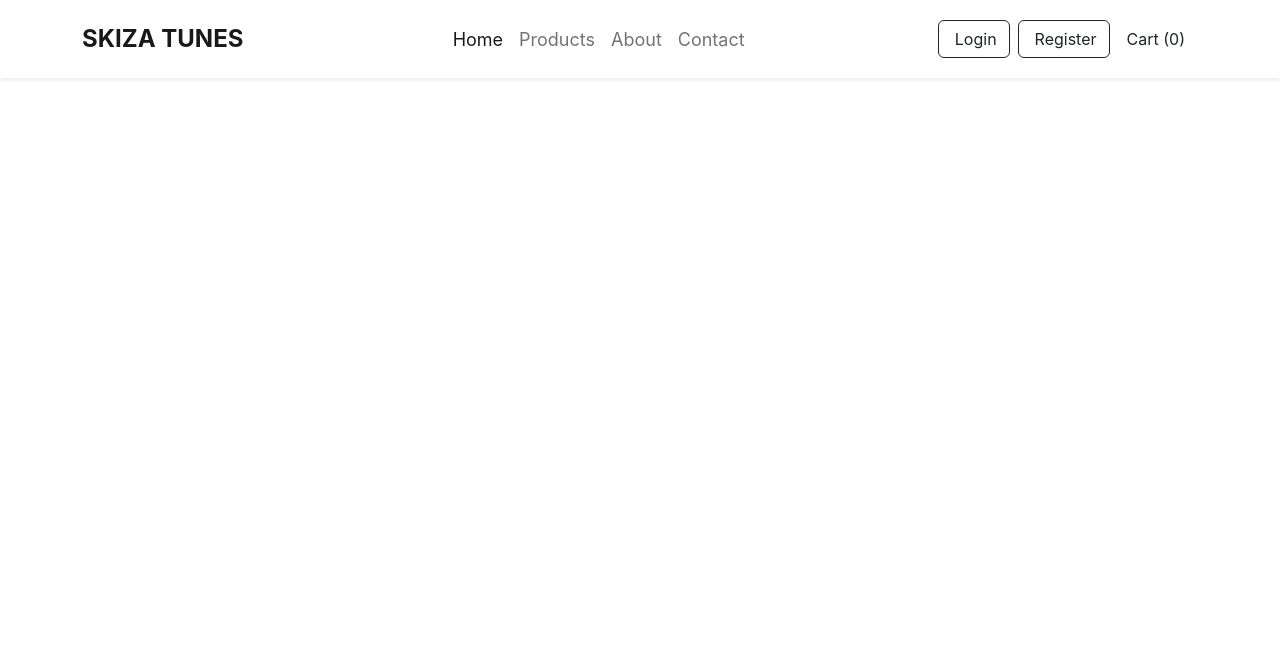
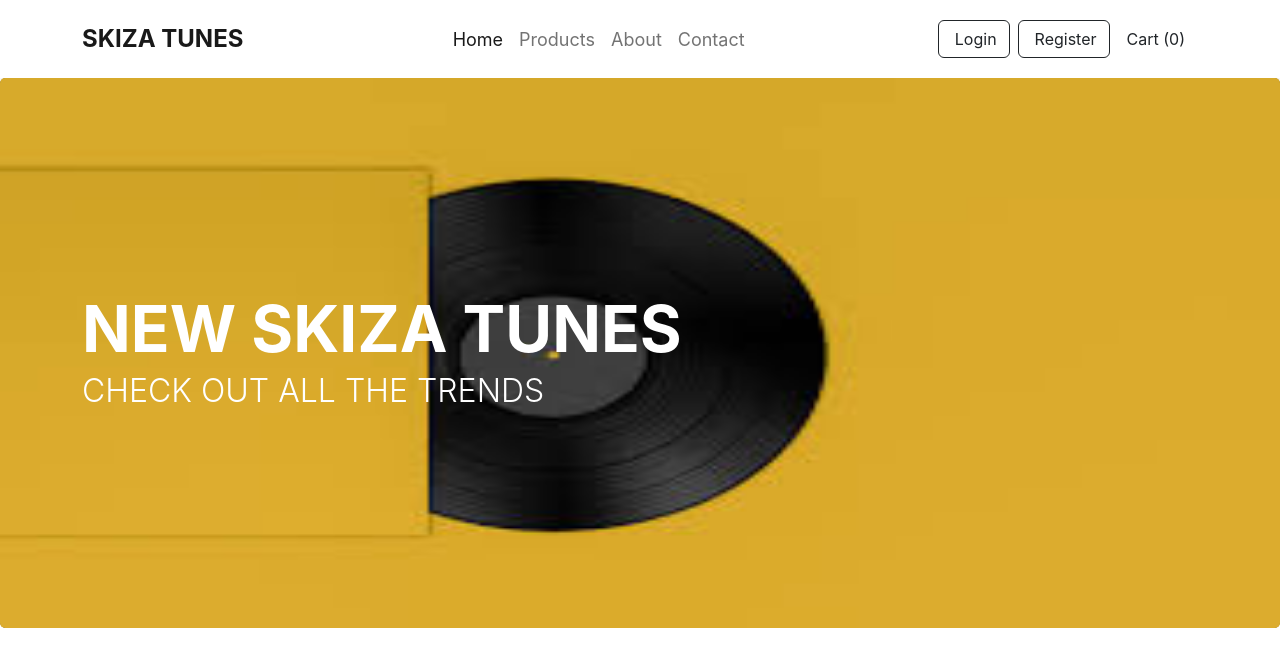
Before and after one commit to WhitneyMadafali/skiza-app, a React (Create React App) app: page / in a window 1280 px wide. Shown: the top 666 px of the page. Built offline with nearby package versions, Linux system fonts and the light colour scheme; the HTML template or start-up script is replaced by a standard one.

Commit message:
Home Component

```diff
--- a/src/App.js
+++ b/src/App.js
@@ -1,10 +1,12 @@
 import './App.css';
 import Navbar from './component/Navbar';
+import Home from './component/Home';
 
 function App() {
   return (
     <>
       <Navbar/>
+      <Home/>
     </>
 
   );
--- /dev/null
+++ b/src/component/Home.jsx
@@ -0,0 +1,21 @@
+import React from 'react'
+
+const Home = () => {
+    return (
+        <div className="hero">
+            <div class="card bg-dark text-white border-0">
+                <img src="/assets/bg.jpg" class="card-img" alt="Background" height="550px" />
+                <div class="card-img-overlay d-flex flex-column
+                justify-content-center">
+                    <div className="container">
+                    <h5 class="card-title display-3 fw-bolder mb-0">NEW SKIZA TUNES</h5>
+                    <p class="card-text lead fs-2">CHECK OUT ALL THE TRENDS</p>
+                    </div>
+                </div>
+            </div>
+
+        </div>
+    )
+}
+
+export default Home
```
Also changed, not shown: public/assets/bg.jpg (added), public/assets/music3.jpg (added).
